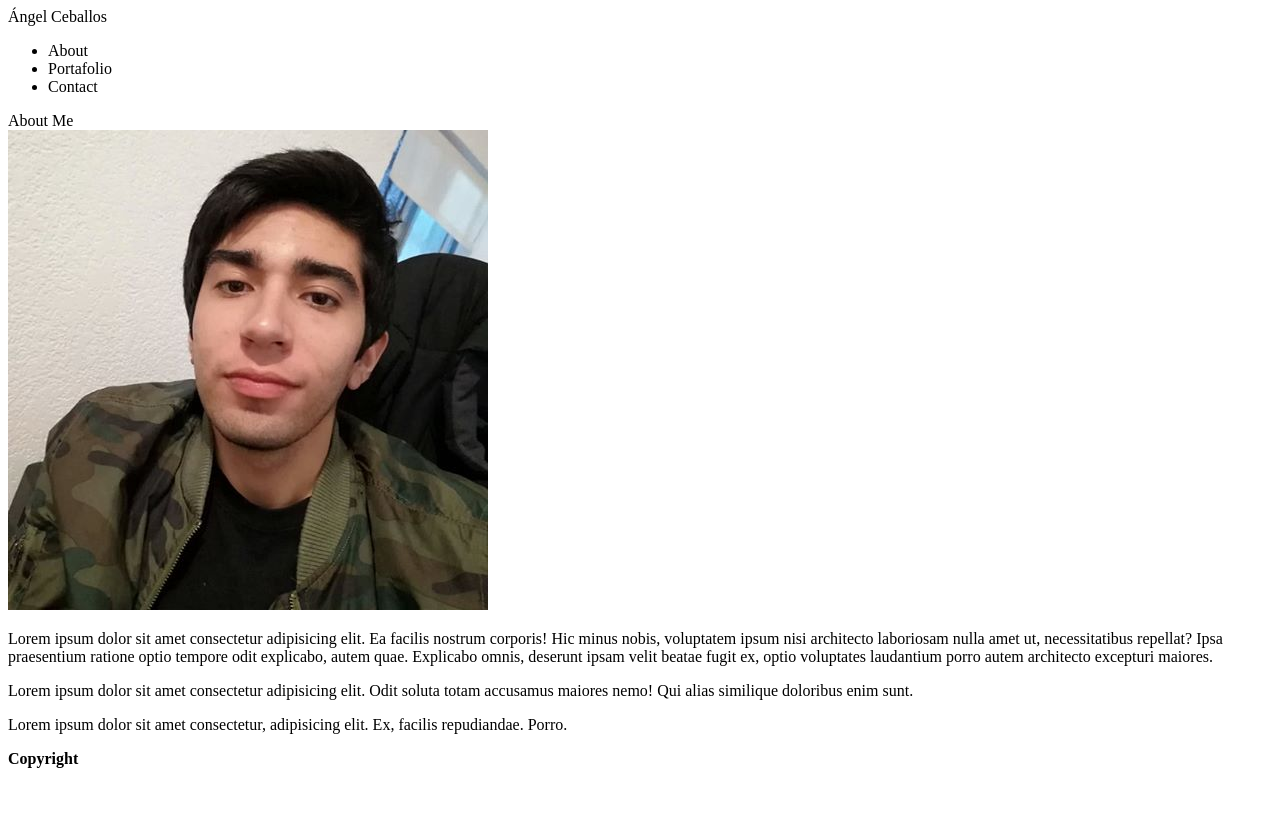
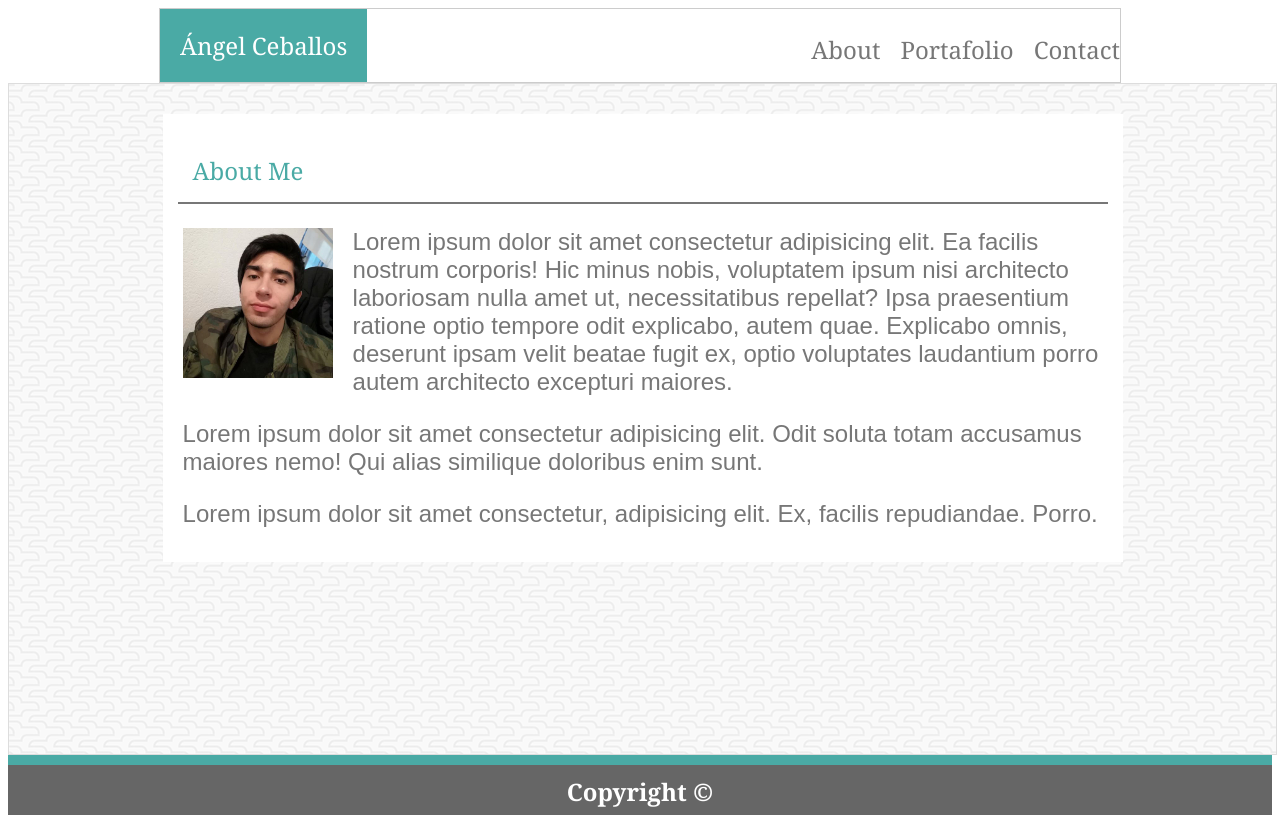
Before and after one commit to C9Foxx/Basic-Portafolio, a plain HTML site: page index.html in a window 1280 px wide. Before the commit the page ends 800 px from the top, so only its background shows below. Drawn offline with Linux system fonts and the light colour scheme; a script that the page names is missing.

Commit message:
Added style to Index

```diff
--- a/assets/css/style.css
+++ b/assets/css/style.css
@@ -0,0 +1,90 @@
+
+img{
+    max-width: 100%;
+    max-height: 100%;
+}
+
+footer{
+    height: 50px;
+    border-top: 10px solid #4aaaa5;
+    background-color: #666666;
+}
+
+.font-head{
+    font-family: Georgia, 'Times New Roman', Times, serif;
+    font-size: x-large;
+}
+
+.font-text{
+    font-family: Arial, 'Helvetica Neue', Helvetica, sans-serif;
+    color: #777777
+}
+
+.name{
+    display: block;
+    float: left;
+    padding: 20px;
+    background-color: #4aaaa5;
+    color: #ffffff;
+}
+
+.nav-bar{
+    float: right;
+}
+
+.nav-bar li{
+    display: block;
+    float: left;
+    padding-left: 20px;
+    color: #777777;
+}
+.clearfix {
+    display:flow-root;
+}
+
+.bg-white{
+    background-color: #ffffff;
+    border: 1px solid #cccccc;
+}
+
+.image-container {
+    float: left;
+    width: 150px;
+    height: 150px;
+    margin: 0px 20px;
+}
+
+.center {
+    margin: auto;
+    width: 960px;
+}
+
+.text-container {
+    margin: 20px;
+}
+
+.main-container {
+    background-color: #ffffff;
+    padding: 10px 0px; /*Solves Collapsing Margins*/
+}
+
+.bg-gray{
+    width: 99vw;
+    height: 80vh;
+    background-image: url("../images/beanstalk.png");
+    padding-top: 30px;
+    border: 1px solid #dddddd;
+}
+
+.title{
+    margin: 15px;
+    padding: 15px;
+    color: #4aaaa5;
+    border-bottom: 2px solid #777777;
+}
+
+.foot {
+    padding-top: 10px;
+    text-align: center;
+    color: #ffffff;
+}
--- a/index.html
+++ b/index.html
@@ -9,8 +9,8 @@
     <script src='main.js'></script>
 </head>
 <body>
-    <div class="container">
-        <header>
+    <div class="container font-head">
+        <header class="clearfix bg-white center">
             <div class="name">
                 Ángel Ceballos
             </div>
@@ -22,15 +22,17 @@
                 </ul>
             </nav>
         </header>
-        <main>
+
+        <main class="bg-gray">
+            <div class="main-container center">
                 <div class="title">
                     About Me
                 </div>
                 <div>
-                <div class="img">
+                    <div class="image-container">
                         <img src="assets/images/angel.jpg">
                     </div>
-                <div>
+                    <div class="text-container font-text">
                         <p>
                             Lorem ipsum dolor sit amet consectetur adipisicing elit. Ea facilis
                             nostrum corporis! Hic minus nobis, voluptatem ipsum nisi architecto
@@ -49,10 +51,11 @@
                         </p>
                     </div>
                 </div>
+            </div>
         </main>
         <footer>
             <div class="foot">
-                <b>Copyright</b>
+                <b>Copyright <span>&#169</span></b>
             </div>
         </footer>
     </div>
```
Also changed, not shown: assets/images/beanstalk.png (added), assets/images/bg.jpg (added). Lines whose indentation alone changed are shown as unchanged.
